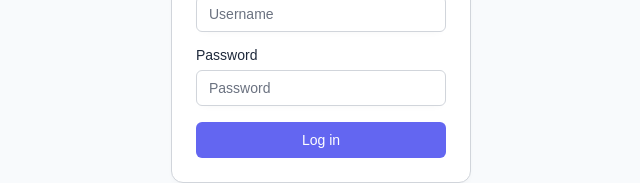
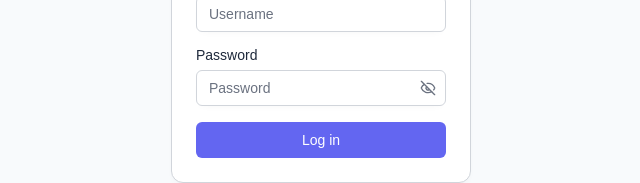
Before and after one commit to angeloyana-pub/hpe-system, a React (Vite) app in the folder client/: page /login in a window 1280 px wide. Shown: the part 368-551 px from the top of the page, without its empty margins (319-959 px from the left). Built offline with nearby package versions, Linux system fonts and the light colour scheme; no server answers.

Commit message:
feat: improve input UIs validators for login and checkout

```diff
--- /dev/null
+++ b/client/src/components/ui/input-group.jsx
@@ -0,0 +1,147 @@
+import * as React from 'react';
+import { cva } from 'class-variance-authority';
+
+import { cn } from '@/lib/utils';
+import { Button } from '@/components/ui/button';
+import { Input } from '@/components/ui/input';
+import { Textarea } from '@/components/ui/textarea';
+
+function InputGroup({ className, ...props }) {
+  return (
+    <div
+      data-slot="input-group"
+      role="group"
+      className={cn(
+        'group/input-group border-input dark:bg-input/30 relative flex w-full items-center rounded-md border shadow-xs transition-[color,box-shadow] outline-none',
+        'h-9 min-w-0 has-[>textarea]:h-auto',
+        // Variants based on alignment.
+        'has-[>[data-align=inline-start]]:[&>input]:pl-2',
+        'has-[>[data-align=inline-end]]:[&>input]:pr-2',
+        'has-[>[data-align=block-start]]:h-auto has-[>[data-align=block-start]]:flex-col has-[>[data-align=block-start]]:[&>input]:pb-3',
+        'has-[>[data-align=block-end]]:h-auto has-[>[data-align=block-end]]:flex-col has-[>[data-align=block-end]]:[&>input]:pt-3',
+        // Focus state.
+        'has-[[data-slot=input-group-control]:focus-visible]:border-ring has-[[data-slot=input-group-control]:focus-visible]:ring-ring/50 has-[[data-slot=input-group-control]:focus-visible]:ring-[3px]',
+        // Error state.
+        'has-[[data-slot][aria-invalid=true]]:ring-destructive/20 has-[[data-slot][aria-invalid=true]]:border-destructive dark:has-[[data-slot][aria-invalid=true]]:ring-destructive/40',
+        className
+      )}
+      {...props}
+    />
+  );
+}
+
+const inputGroupAddonVariants = cva(
+  "text-muted-foreground flex h-auto cursor-text items-center justify-center gap-2 py-1.5 text-sm font-medium select-none [&>svg:not([class*='size-'])]:size-4 [&>kbd]:rounded-[calc(var(--radius)-5px)] group-data-[disabled=true]/input-group:opacity-50",
+  {
+    variants: {
+      align: {
+        'inline-start': 'order-first pl-3 has-[>button]:ml-[-0.45rem] has-[>kbd]:ml-[-0.35rem]',
+        'inline-end': 'order-last pr-3 has-[>button]:mr-[-0.45rem] has-[>kbd]:mr-[-0.35rem]',
+        'block-start':
+          'order-first w-full justify-start px-3 pt-3 [.border-b]:pb-3 group-has-[>input]/input-group:pt-2.5',
+        'block-end':
+          'order-last w-full justify-start px-3 pb-3 [.border-t]:pt-3 group-has-[>input]/input-group:pb-2.5',
+      },
+    },
+    defaultVariants: {
+      align: 'inline-start',
+    },
+  }
+);
+
+function InputGroupAddon({ className, align = 'inline-start', ...props }) {
+  return (
+    <div
+      role="group"
+      data-slot="input-group-addon"
+      data-align={align}
+      className={cn(inputGroupAddonVariants({ align }), className)}
+      onClick={(e) => {
+        if (e.target.closest('button')) {
+          return;
+        }
+        e.currentTarget.parentElement?.querySelector('input')?.focus();
+      }}
+      {...props}
+    />
+  );
+}
+
+const inputGroupButtonVariants = cva('text-sm shadow-none flex gap-2 items-center', {
+  variants: {
+    size: {
+      xs: "h-6 gap-1 px-2 rounded-[calc(var(--radius)-5px)] [&>svg:not([class*='size-'])]:size-3.5 has-[>svg]:px-2",
+      sm: 'h-8 px-2.5 gap-1.5 rounded-md has-[>svg]:px-2.5',
+      'icon-xs': 'size-6 rounded-[calc(var(--radius)-5px)] p-0 has-[>svg]:p-0',
+      'icon-sm': 'size-8 p-0 has-[>svg]:p-0',
+    },
+  },
+  defaultVariants: {
+    size: 'xs',
+  },
+});
+
+function InputGroupButton({
+  className,
+  type = 'button',
+  variant = 'ghost',
+  size = 'xs',
+  ...props
+}) {
+  return (
+    <Button
+      type={type}
+      data-size={size}
+      variant={variant}
+      className={cn(inputGroupButtonVariants({ size }), className)}
+      {...props}
+    />
+  );
+}
+
+function InputGroupText({ className, ...props }) {
+  return (
+    <span
+      className={cn(
+        "text-muted-foreground flex items-center gap-2 text-sm [&_svg]:pointer-events-none [&_svg:not([class*='size-'])]:size-4",
+        className
+      )}
+      {...props}
+    />
+  );
+}
+
+function InputGroupInput({ className, ...props }) {
+  return (
+    <Input
+      data-slot="input-group-control"
+      className={cn(
+        'flex-1 rounded-none border-0 bg-transparent shadow-none focus-visible:ring-0 dark:bg-transparent',
+        className
+      )}
+      {...props}
+    />
+  );
+}
+
+function InputGroupTextarea({ className, ...props }) {
+  return (
+    <Textarea
+      data-slot="input-group-control"
+      className={cn(
+        'flex-1 resize-none rounded-none border-0 bg-transparent py-3 shadow-none focus-visible:ring-0 dark:bg-transparent',
+        className
+      )}
+      {...props}
+    />
+  );
+}
+
+export {
+  InputGroup,
+  InputGroupAddon,
+  InputGroupButton,
+  InputGroupText,
+  InputGroupInput,
+  InputGroupTextarea,
+};
--- /dev/null
+++ b/client/src/components/ui/textarea.jsx
@@ -0,0 +1,18 @@
+import * as React from 'react';
+
+import { cn } from '@/lib/utils';
+
+function Textarea({ className, ...props }) {
+  return (
+    <textarea
+      data-slot="textarea"
+      className={cn(
+        'border-input placeholder:text-muted-foreground focus-visible:border-ring focus-visible:ring-ring/50 aria-invalid:ring-destructive/20 dark:aria-invalid:ring-destructive/40 aria-invalid:border-destructive dark:bg-input/30 flex field-sizing-content min-h-16 w-full rounded-md border bg-transparent px-3 py-2 text-base shadow-xs transition-[color,box-shadow] outline-none focus-visible:ring-[3px] disabled:cursor-not-allowed disabled:opacity-50 md:text-sm',
+        className
+      )}
+      {...props}
+    />
+  );
+}
+
+export { Textarea };
--- a/client/src/routes/(app)/point-of-sale/_components/order-summary.jsx
+++ b/client/src/routes/(app)/point-of-sale/_components/order-summary.jsx
@@ -34,7 +34,6 @@
                 onChange={(val) => setQuantity(id, val)}
                 min={0}
                 max={part.stock}
-                size="sm"
                 className="ml-auto w-[100px] min-w-[100px]"
               />
             </div>
--- a/client/src/routes/(app)/point-of-sale/_lib/validators.js
+++ b/client/src/routes/(app)/point-of-sale/_lib/validators.js
@@ -1,6 +1,6 @@
 import { z } from 'zod';
 
 export const paymentSchema = z.object({
-  paymentAmount: z.number(),
+  paymentAmount: z.number({ message: 'Invalid payment' }),
   paymentMethod: z.enum(['cash', 'gcash', 'credit_card']),
 });
--- a/client/src/routes/(app)/purchases/_components/update-purchase-dialog.jsx
+++ b/client/src/routes/(app)/purchases/_components/update-purchase-dialog.jsx
@@ -1,5 +1,5 @@
 import { zodResolver } from '@hookform/resolvers/zod';
-import { Loader } from 'lucide-react';
+import { Loader, PhilippinePeso } from 'lucide-react';
 import { useEffect, useTransition } from 'react';
 import { useForm } from 'react-hook-form';
 
@@ -20,6 +20,7 @@
   FormMessage,
 } from '@/components/ui/form';
 import { Input } from '@/components/ui/input';
+import { InputGroup, InputGroupAddon, InputGroupInput } from '@/components/ui/input-group';
 import {
   Select,
   SelectContent,
@@ -134,7 +135,11 @@
                 <FormItem>
                   <FormLabel>Price</FormLabel>
                   <FormControl>
-                    <Input
+                    <InputGroup>
+                      <InputGroupAddon>
+                        <PhilippinePeso />
+                      </InputGroupAddon>
+                      <InputGroupInput
                         type="number"
                         inputMode="decimal"
                         placeholder="Price"
@@ -145,6 +150,7 @@
                           field.onChange(!isNaN(value) ? value : undefined);
                         }}
                       />
+                    </InputGroup>
                   </FormControl>
                   <FormMessage />
                 </FormItem>
--- a/client/src/routes/(auth)/login/_lib/validators.js
+++ b/client/src/routes/(auth)/login/_lib/validators.js
@@ -1,6 +1,9 @@
 import { z } from 'zod';
 
 export const loginSchema = z.object({
-  username: z.string().min(1).max(255),
-  password: z.string().min(1).max(255),
+  username: z
+    .string({ message: 'Invalid username' })
+    .min(1, { message: 'Username is required' })
+    .max(255, { message: 'Username must be less than 255 characters' }),
+  password: z.string({ message: 'Invalid password' }).min(1, { message: 'Password is required' }),
 });
--- a/client/src/routes/(auth)/login/page.jsx
+++ b/client/src/routes/(auth)/login/page.jsx
@@ -1,7 +1,7 @@
 import { zodResolver } from '@hookform/resolvers/zod';
 import axios from 'axios';
-import { Loader } from 'lucide-react';
-import { useTransition } from 'react';
+import { Eye, EyeOff, Loader } from 'lucide-react';
+import { useState, useTransition } from 'react';
 import { useForm } from 'react-hook-form';
 
 import { useAuth } from '@/auth/context';
@@ -16,11 +16,18 @@
   FormMessage,
 } from '@/components/ui/form';
 import { Input } from '@/components/ui/input';
+import {
+  InputGroup,
+  InputGroupAddon,
+  InputGroupButton,
+  InputGroupInput,
+} from '@/components/ui/input-group';
 
 import { loginSchema } from './_lib/validators';
 
 function Login() {
   const [isLoginPending, startLoginTransition] = useTransition();
+  const [showPassword, setShowPassword] = useState(false);
   const { login } = useAuth();
 
   const form = useForm({
@@ -78,12 +85,22 @@
                   <FormItem>
                     <FormLabel>Password</FormLabel>
                     <FormControl>
-                      <Input
-                        type="password"
-                        placeholder="Password"
-                        {...field}
-                        value={field.value ?? ''}
-                      />
+                      <InputGroup>
+                        <InputGroupInput
+                          type={showPassword ? 'text' : 'password'}
+                          placeholder="Password"
+                          {...field}
+                          value={field.value ?? ''}
+                        />
+                        <InputGroupAddon align="inline-end">
+                          <InputGroupButton
+                            size="icon-xs"
+                            onClick={() => setShowPassword((prev) => !prev)}
+                          >
+                            {showPassword ? <Eye /> : <EyeOff />}
+                          </InputGroupButton>
+                        </InputGroupAddon>
+                      </InputGroup>
                     </FormControl>
                     <FormMessage />
                   </FormItem>
```
Also changed, not shown: client/src/components/custom/number-input.jsx (+22 -27 lines), client/src/routes/(app)/parts/_components/add-part-dialog.jsx (+9 -3 lines), client/src/routes/(app)/parts/_components/update-part-dialog.jsx (+9 -3 lines), client/src/routes/(app)/point-of-sale/_components/checkout-dialog.jsx (+9 -4 lines), client/src/routes/(app)/purchases/_components/add-purchase-dialog.jsx (+9 -3 lines). Lines whose indentation alone changed are shown as unchanged.
